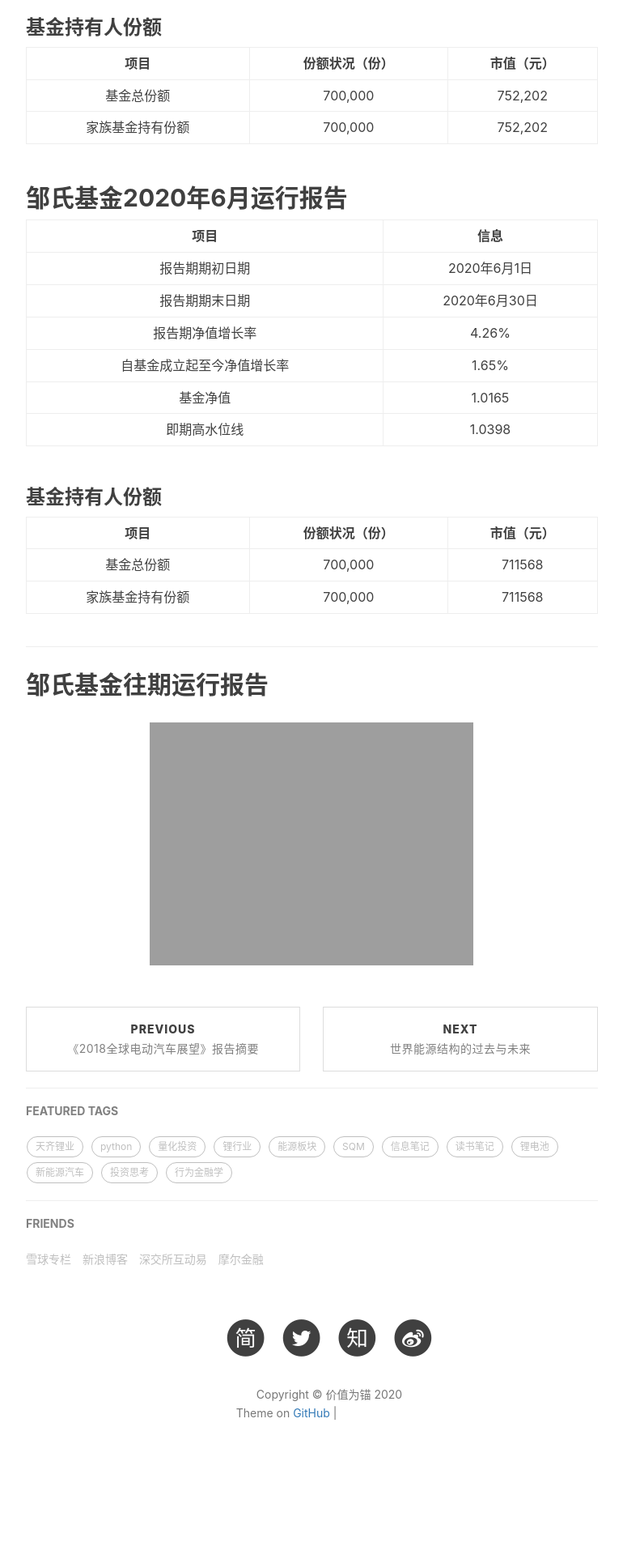
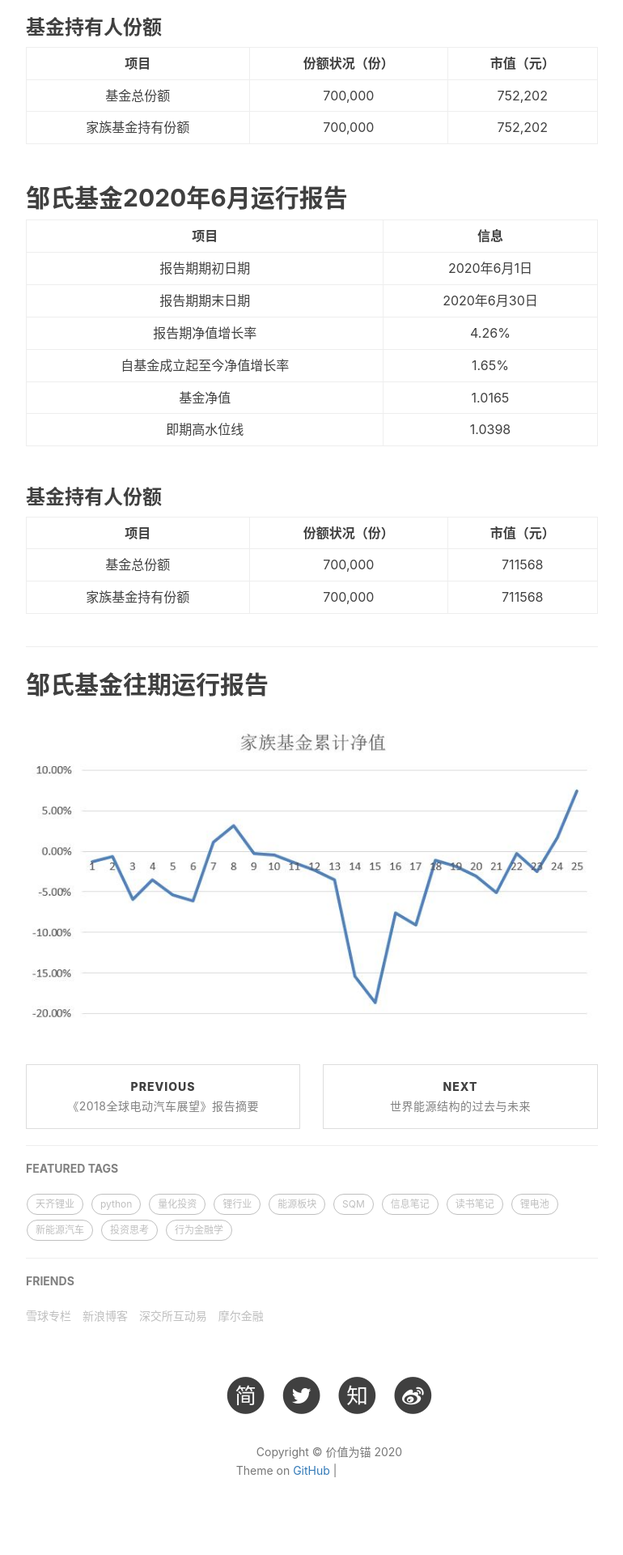
Before and after one commit to zoustephen/zoustephen.github.io, a Jekyll site: the page built from _posts/2018-06-30-zoufund.md, in a window 1280 px wide. Shown: the part 824-2744 px from the top of the page at 81% size, without its empty margins (233-1003 px from the left). Built offline with Jekyll 4.4.1, drawn with Linux system fonts in a browser that asks for light colours; nearby versions of some CDN libraries; comment, search, counter and statistics services are not loaded; before the commit the page ends 2673 px from its top, so only the background shows below that; grey boxes are pictures that could not be loaded.

Commit message:
Update 邹氏家族基金运行报告

```diff
--- a/_posts/2018-06-30-zoufund.md
+++ b/_posts/2018-06-30-zoufund.md
@@ -48,4 +48,4 @@ tags: ''
 
 ## 邹氏基金往期运行报告
 
-![Image Title](http://value999.com/8031739-fdef20fab0f57743.png)
+![Image Title](http://value999.com/12345.JPG)
```
